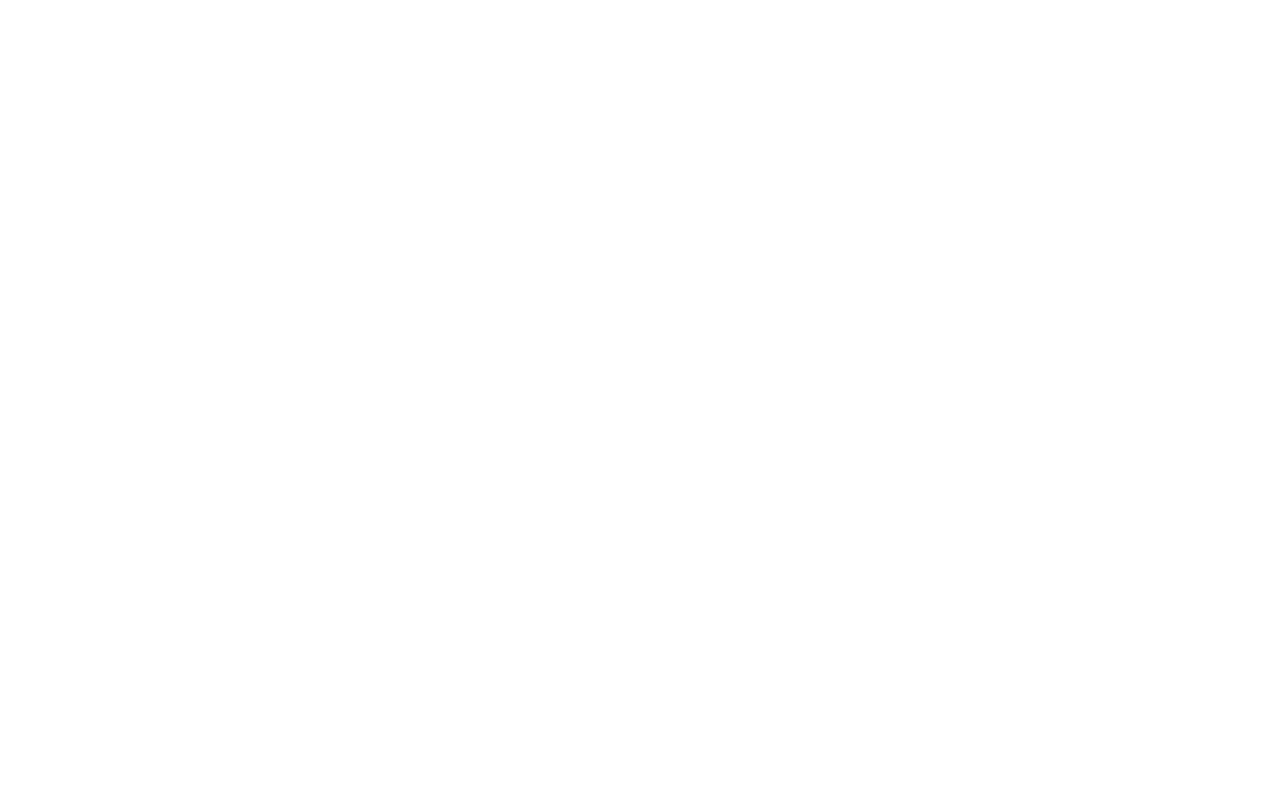
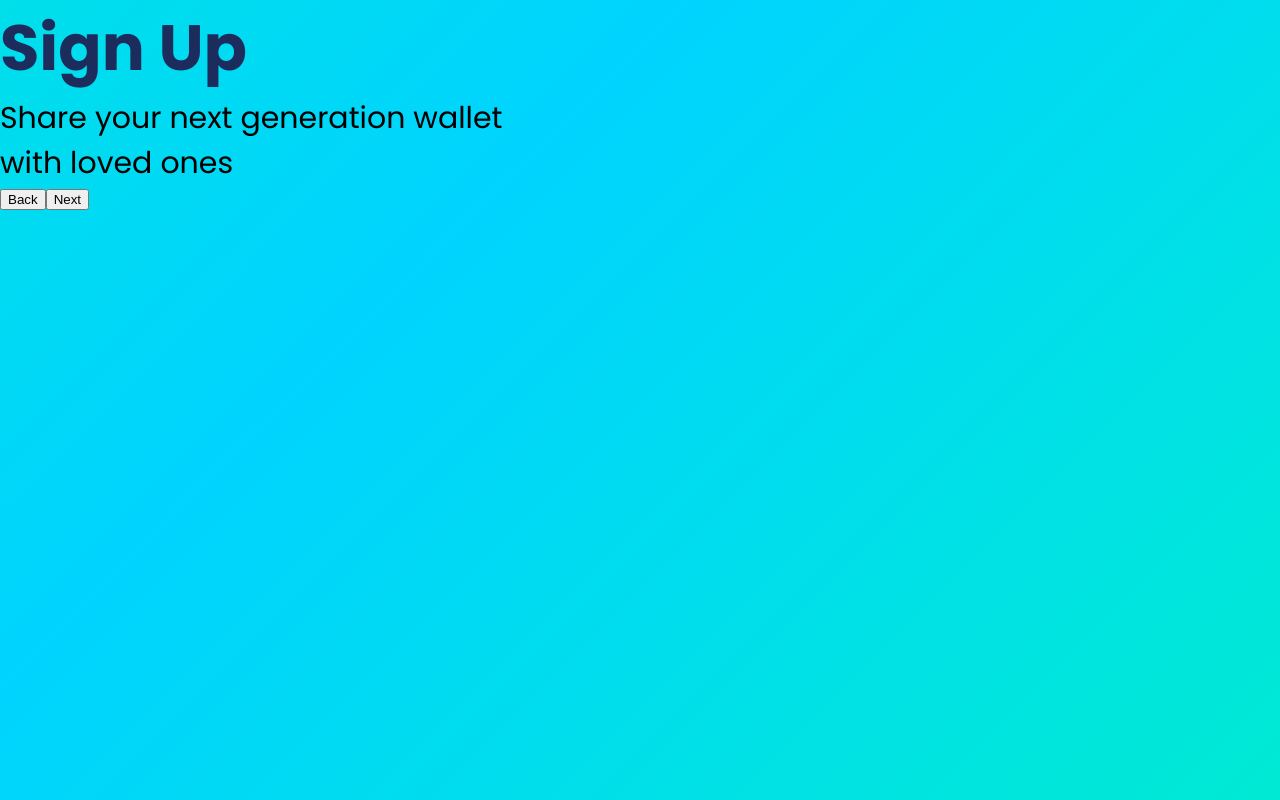
Before and after one commit to MattWong-ca/familyshare, a React (Vite) app in the folder apps/web/: page /signup in a window 1280 px wide. Before the commit this address had no page. Built offline with nearby package versions, Linux system fonts and the light colour scheme.

Commit message:
Add sign up route

```diff
--- a/apps/web/src/App.tsx
+++ b/apps/web/src/App.tsx
@@ -3,8 +3,8 @@
 
 import { Navigation } from './components/Navigation'
 import { Display } from './components/Display'
-import { NewDisplay } from './components/NewDisplay'
-import { Testing } from './components/Testing'
+import { LandingPage } from './components/LandingPage'
+import { SignUp } from './components/SignUp'
 import { MetaMaskError } from './components/MetaMaskError'
 import { MetaMaskContextProvider } from './hooks/useMetaMask'
 import { BrowserRouter as Router, Route, Routes } from 'react-router-dom';
@@ -12,14 +12,11 @@
 export const App = () => {
 
   return (
-    // <div className={styles.appContainer}>
-    //   <NewDisplay />
-    // </div>
     <Router>
       <div className={styles.appContainer}>
         <Routes>
-          <Route path="/" element={<NewDisplay />} />
-          <Route path="/test" element={<Testing />} />
+          <Route path="/" element={<LandingPage />} />
+          <Route path="/signup" element={<SignUp />} />
         </Routes>
       </div>
     </Router>
--- a/apps/web/src/components/NewDisplay/NewDisplay.tsx
+++ b/apps/web/src/components/LandingPage/LandingPage.tsx
@@ -1,7 +1,7 @@
-import styles from './NewDisplay.module.css'
+import styles from './LandingPage.module.css'
 import { Link } from 'react-router-dom';
 
-export const NewDisplay = () => {
+export const LandingPage = () => {
 
   return (
     <div className={styles.newDisplay}>
@@ -10,8 +10,8 @@
         <p className={styles.title}>FamilyShare</p>
         <p className={styles.tagline}>Share your next generation wallet with loved ones</p>
 
-        <Link to="/test" className={styles.link}>
-        <button className="button">Sign up</button>
+        <Link to="/signup" className={styles.link}>
+          <button className="button">Sign up</button>
         </Link>
         <button className="button">Go to dashboard</button>
       </div>
--- /dev/null
+++ b/apps/web/src/components/LandingPage/index.tsx
@@ -0,0 +1 @@
+export * from './LandingPage'
--- a/apps/web/src/components/NewDisplay/index.tsx
+++ /dev/null
@@ -1 +0,0 @@
-export * from './NewDisplay'
--- a/apps/web/src/components/Testing/Testing.tsx
+++ b/apps/web/src/components/SignUp/SignUp.tsx
@@ -1,16 +1,16 @@
-import styles from './Testing.module.css'
+import styles from './SignUp.module.css'
 
-export const Testing = () => {
+export const SignUp = () => {
 
   return (
     <div className={styles.newDisplay}>
 
       <div className={styles.landingPageCopy}>
-        <p className={styles.title}>testing</p>
+        <p className={styles.title}>Sign Up</p>
         <p className={styles.tagline}>Share your next generation wallet with loved ones</p>
 
-        <button className="button">test2</button>
-        <button className="button">test2</button>
+        <button className="button">Back</button>
+        <button className="button">Next</button>
       </div>
 
     </div>
--- /dev/null
+++ b/apps/web/src/components/SignUp/index.tsx
@@ -0,0 +1 @@
+export * from './SignUp'
--- a/apps/web/src/components/Testing/index.tsx
+++ /dev/null
@@ -1 +0,0 @@
-export * from './Testing'
```
Also changed, not shown: apps/web/src/components/LandingPage/LandingPage.module.css (renamed from apps/web/src/components/NewDisplay/NewDisplay.module.css), apps/web/src/components/SignUp/SignUp.module.css (renamed from apps/web/src/components/Testing/Testing.module.css).
